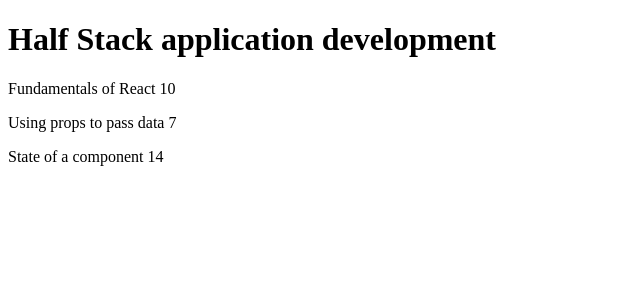
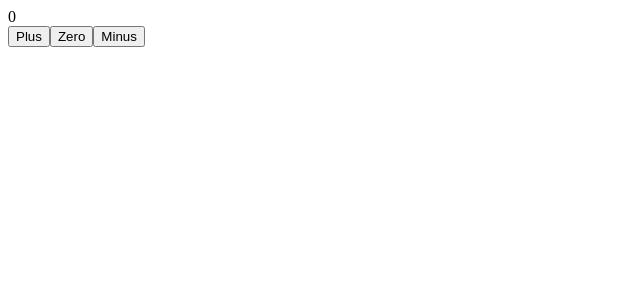
Before and after one commit to maaneesh/part1, a React (Vite) app: page / in a window 1280 px wide. Shown: the top 300 px of the page, without its empty margins (0-640 px from the left). Built offline with nearby package versions, Linux system fonts and the light colour scheme.

Commit message:
start of chapter part1d

```diff
--- a/src/App.jsx
+++ b/src/App.jsx
@@ -1,28 +1,40 @@
-import Content from "./content";
-import Header from "./header";
+import { useState } from "react";
+
+const Display = ({ counter }) => {
+  return <div>{counter}</div>;
+};
+
+const Button = ({ onClick, text }) => <button onClick={onClick}>{text}</button>;
 
 const App = () => {
-  const course = "Half Stack application development";
-  const parts = [
-    {
-      name: "Fundamentals of React",
-      exercises: 10,
-    },
-    {
-      name: "Using props to pass data",
-      exercises: 7,
-    },
-    {
-      name: "State of a component",
-      exercises: 14,
-    },
-  ];
+  const [counter, setCounter] = useState(0);
+  console.log("rendering with counter value", counter);
+
+  const increaseByOne = () => {
+    console.log("increasing, value before", counter);
+
+    setCounter(counter + 1);
+  };
+
+  const decreaseByOne = () => {
+    console.log("decreasing, value before", counter);
+
+    setCounter(counter - 1);
+  };
+
+  const setToZero = () => {
+    console.log("resetting to zero, value before", counter);
+
+    setCounter(0);
+  };
 
   return (
-    <div>
-      <Header courseName={course} />
-      <Content parts={parts} />
-    </div>
+    <>
+      <Display counter={counter} />
+      <Button onClick={increaseByOne} text={"Plus"} />
+      <Button onClick={setToZero} text={"Zero"} />
+      <Button onClick={decreaseByOne} text={"Minus"} />
+    </>
   );
 };
 
--- a/src/main.jsx
+++ b/src/main.jsx
@@ -1,5 +1,5 @@
-import React from "react";
 import ReactDOM from "react-dom/client";
-import App from "./App.jsx";
+
+import App from "./App";
 
 ReactDOM.createRoot(document.getElementById("root")).render(<App />);
```
